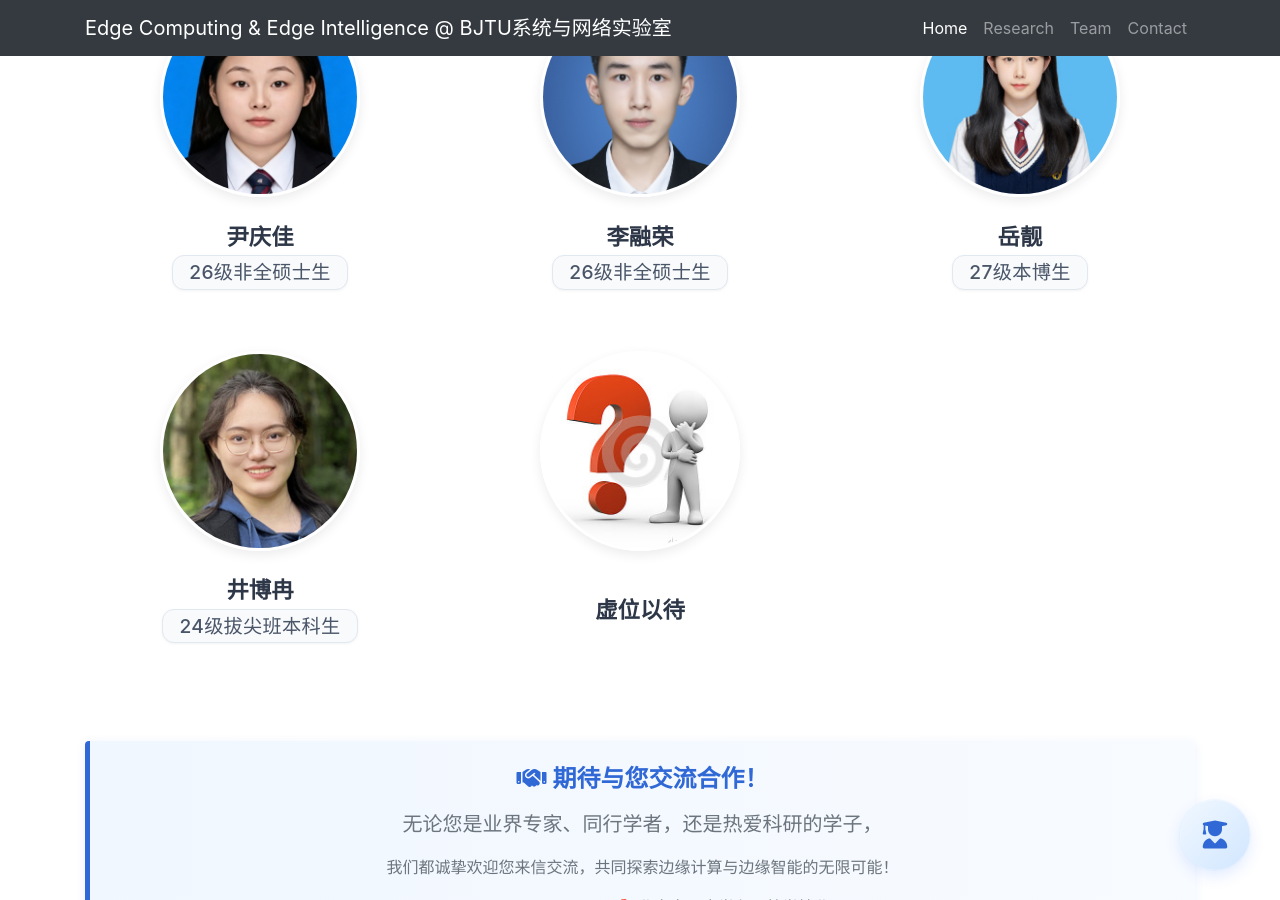
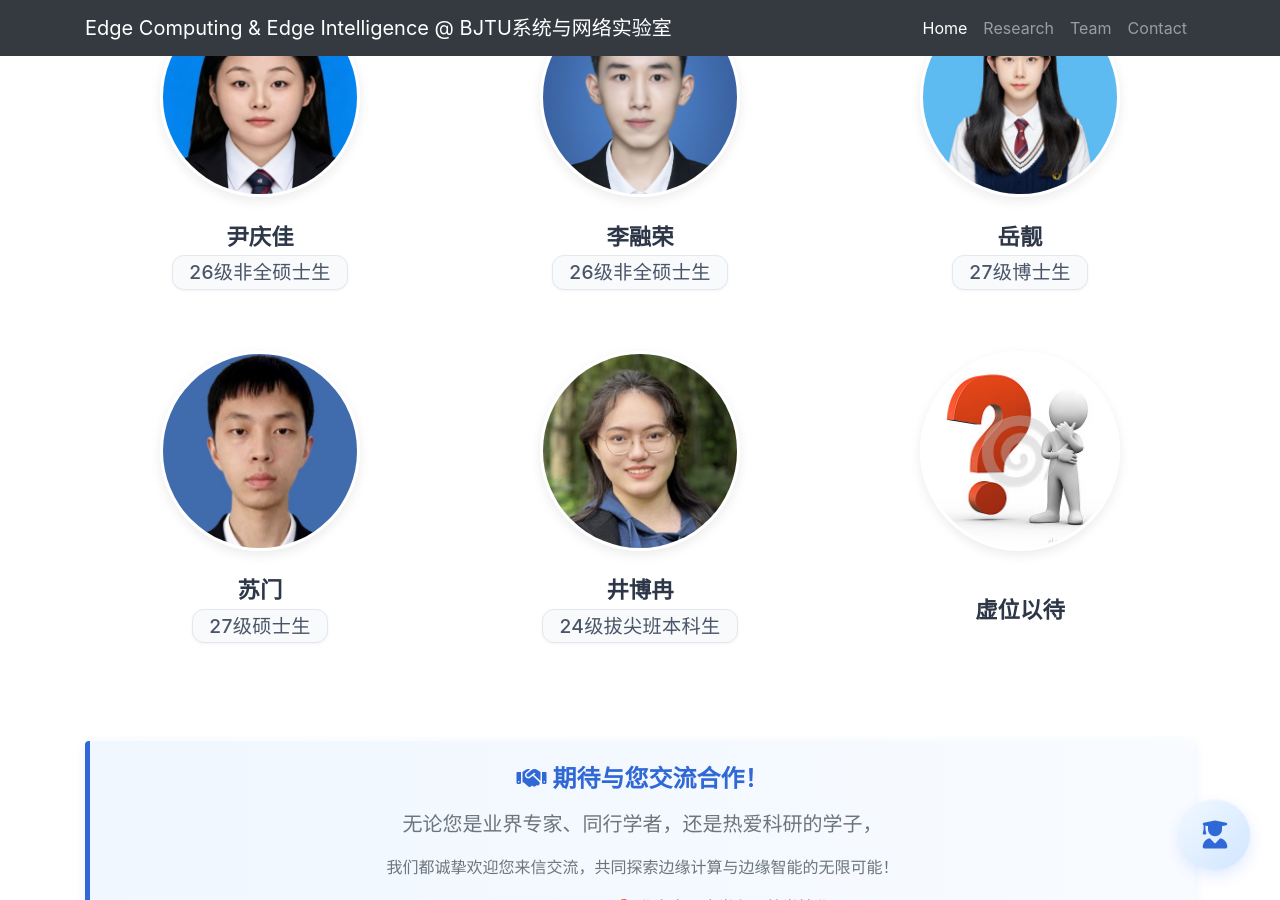
Before and after one commit to fangvv/Homepage, a Jekyll site: the page Edgecomp/index.html, which Jekyll copies as it is, in a window 1280 px wide and 900 px high, scrolled down 10153 px. Built offline with Jekyll 4.4.1, drawn with Linux system fonts in a browser that asks for light colours; comment, search, counter and statistics services are not loaded.

Commit message:
Update Edgecomp/img/sm.jpg Edgecomp/index.html

```diff
--- a/Edgecomp/index.html
+++ b/Edgecomp/index.html
@@ -893,7 +893,12 @@ PyTorch Mobile, 移动端深度学习,
         <div class="col-lg-4 col-sm-6 text-center mb-4">
           <img width="200" height="200" class="rounded-circle img-fluid d-block mx-auto" src="img/yl.jpg" alt=""
             loading="lazy" decoding="async" />
-          <h3>岳靓 <small>27级本博生</small> </h3>
+          <h3>岳靓 <small>27级博士生</small> </h3>
+        </div>
+        <div class="col-lg-4 col-sm-6 text-center mb-4">
+          <img width="200" height="200" class="rounded-circle img-fluid d-block mx-auto" src="img/sm.jpg" alt=""
+            loading="lazy" decoding="async" />
+          <h3>苏门 <small>27级硕士生</small> </h3>
         </div>
         <div class="col-lg-4 col-sm-6 text-center mb-4">
           <img width="200" height="200" class="rounded-circle img-fluid d-block mx-auto" src="img/jbr.png" alt=""
```
Also changed, not shown: Edgecomp/img/sm.jpg (added).
